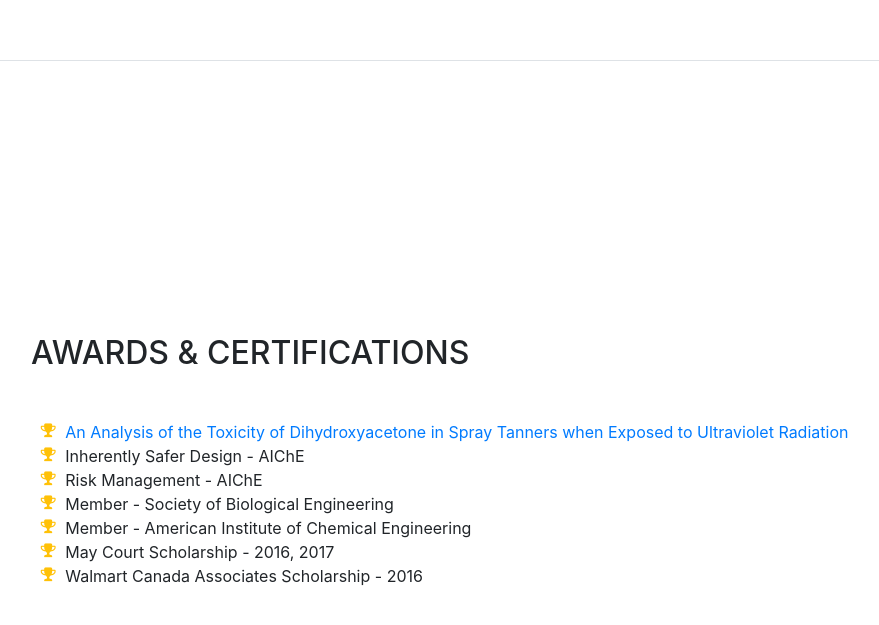
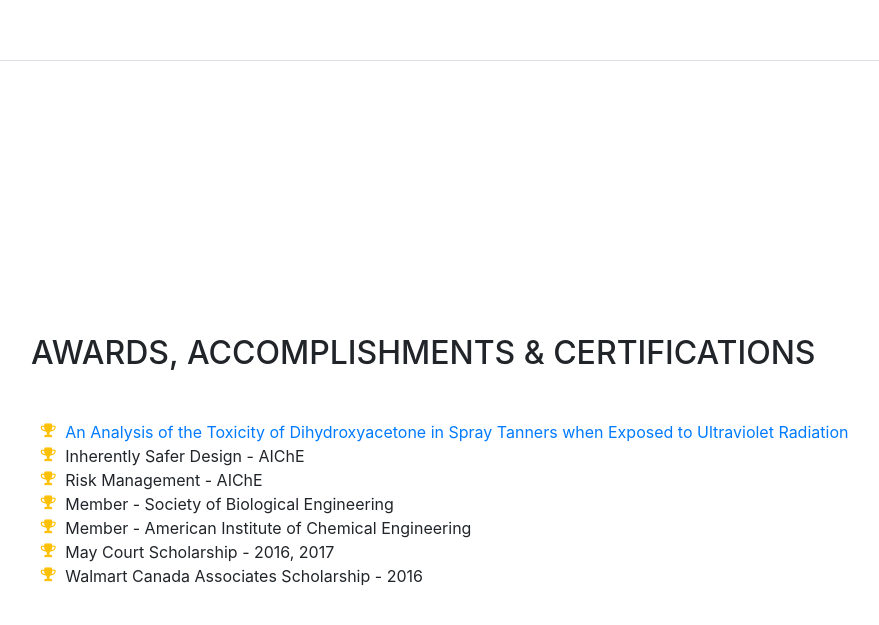
Before and after one commit to hematilldyl/hematilldyl.github.io, a website with bundled scripts: page index.html in a window 1280 px wide. Shown: the part 4480-5105 px from the top of the page, without its empty margins (289-1168 px from the left). Built offline with nearby package versions, Linux system fonts and the light colour scheme; a web font is replaced by a local one.

Commit message:
Update index.html

```diff
--- a/index.html
+++ b/index.html
@@ -249,7 +249,7 @@
 
       <section class="resume-section p-3 p-lg-5 d-flex flex-column" id="awards">
         <div class="my-auto">
-          <h2 class="mb-5">Awards &amp; Certifications</h2>
+          <h2 class="mb-5">Awards, Accomplishments &amp; Certifications</h2>
 
 	<ul class="fa-ul mb-0">
 	    <li>
```
